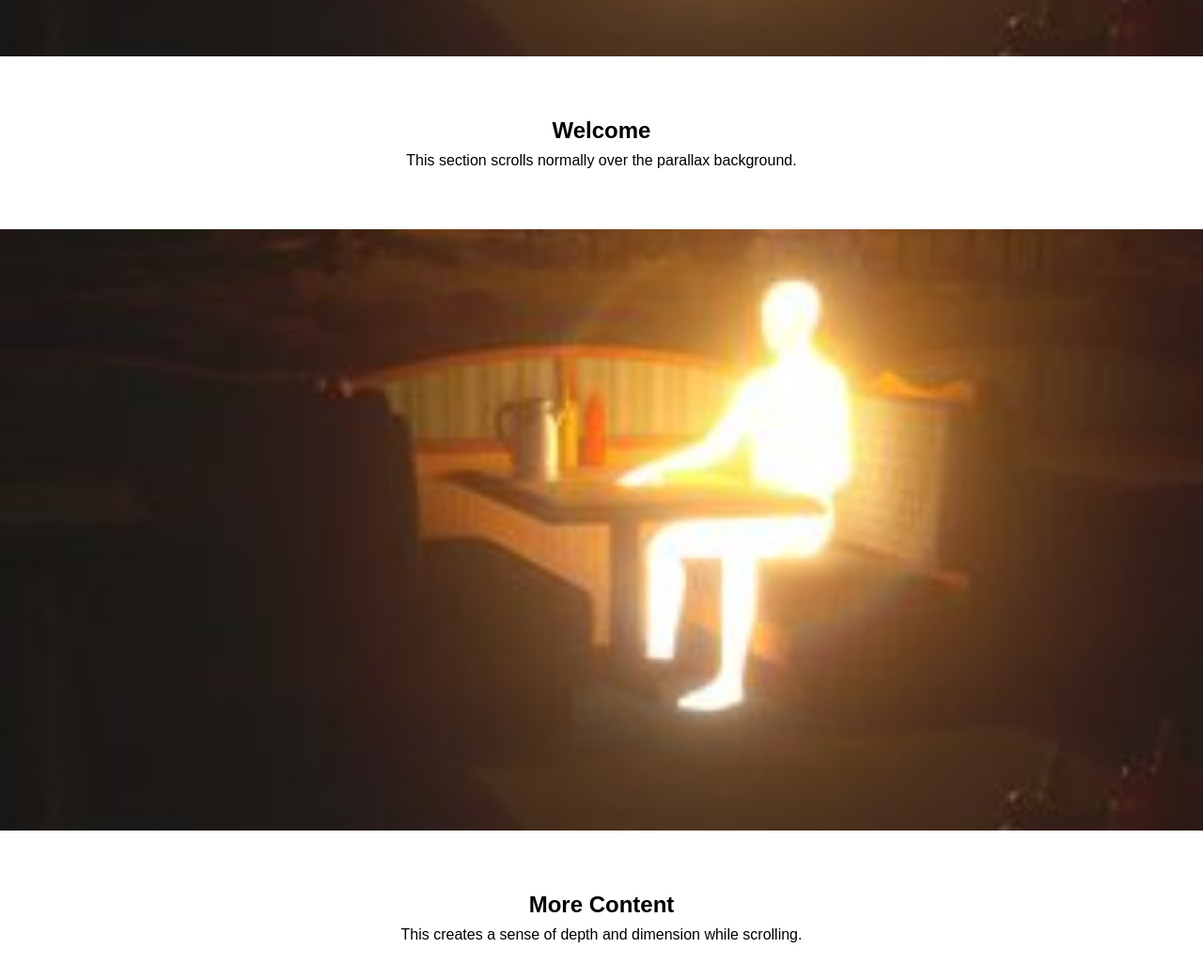
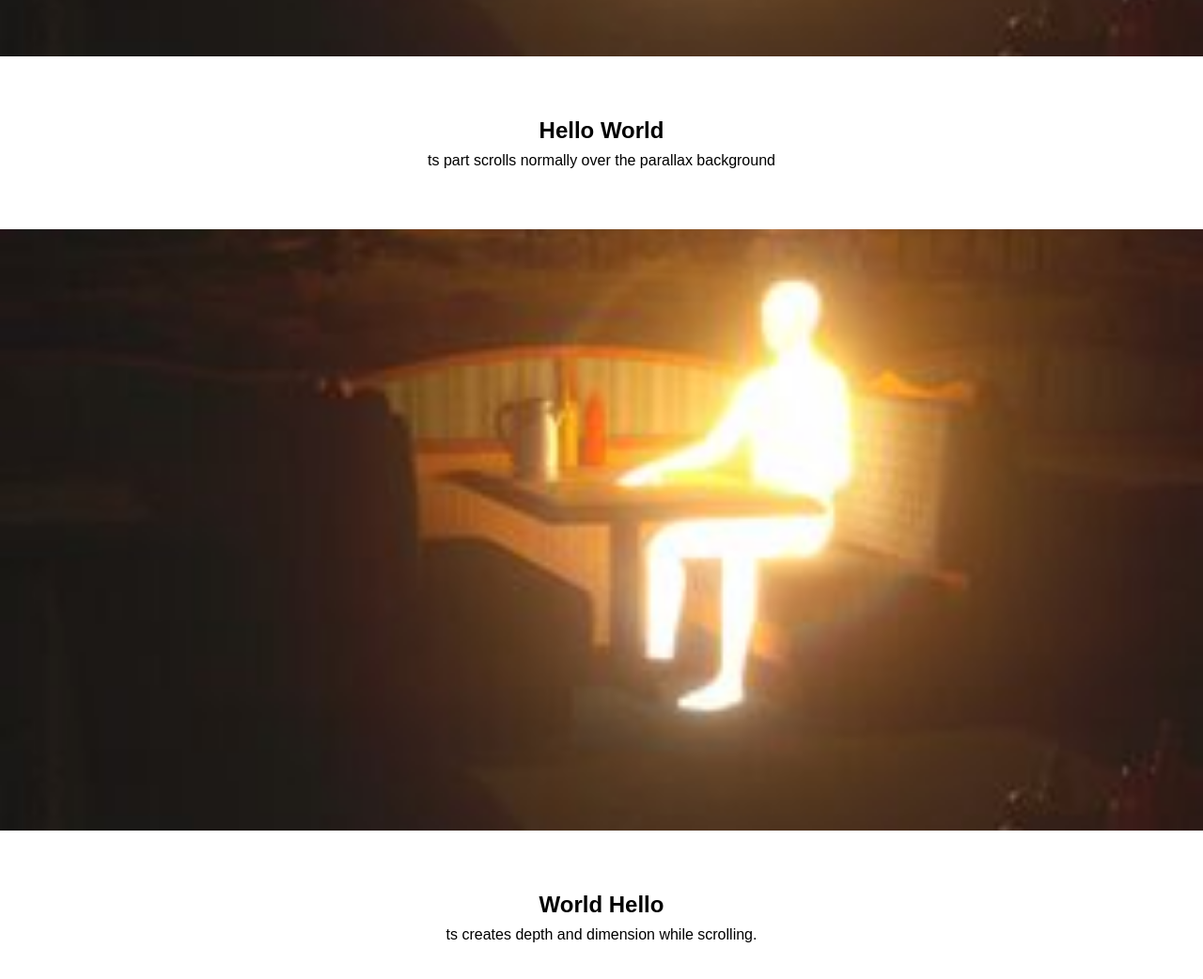
Before and after one commit to Vrubb/parallaxscrolling, a plain HTML site: page index.html in a window 1280 px wide. Shown: the part 580-1622 px from the top of the page at 94% size. Drawn offline with Linux system fonts and the light colour scheme.

Commit message:
Update index.html

```diff
--- a/index.html
+++ b/index.html
@@ -6,19 +6,15 @@
   <link rel="stylesheet" href="style.css">
 </head>
 <body>
-
   <section class="parallax"></section>
-
   <section class="content">
-    <h1>Welcome</h1>
-    <p>This section scrolls normally over the parallax background.</p>
+    <h1>Hello World</h1>
+    <p>ts part scrolls normally over the parallax background</p>
   </section>
-
   <section class="parallax"></section>
-
   <section class="content">
-    <h1>More Content</h1>
-    <p>This creates a sense of depth and dimension while scrolling.</p>
+    <h1>World Hello</h1>
+    <p>ts creates depth and dimension while scrolling.</p>
   </section>
 
 </body>
```
